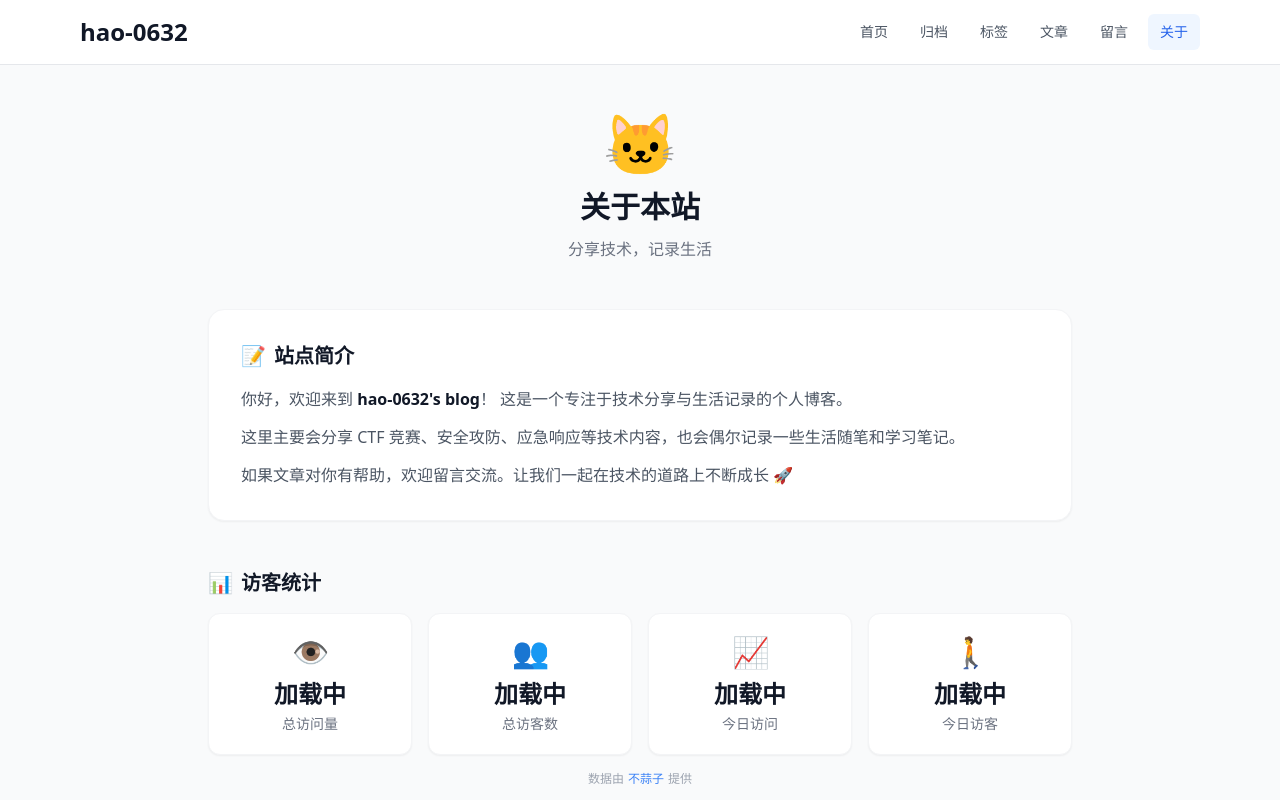
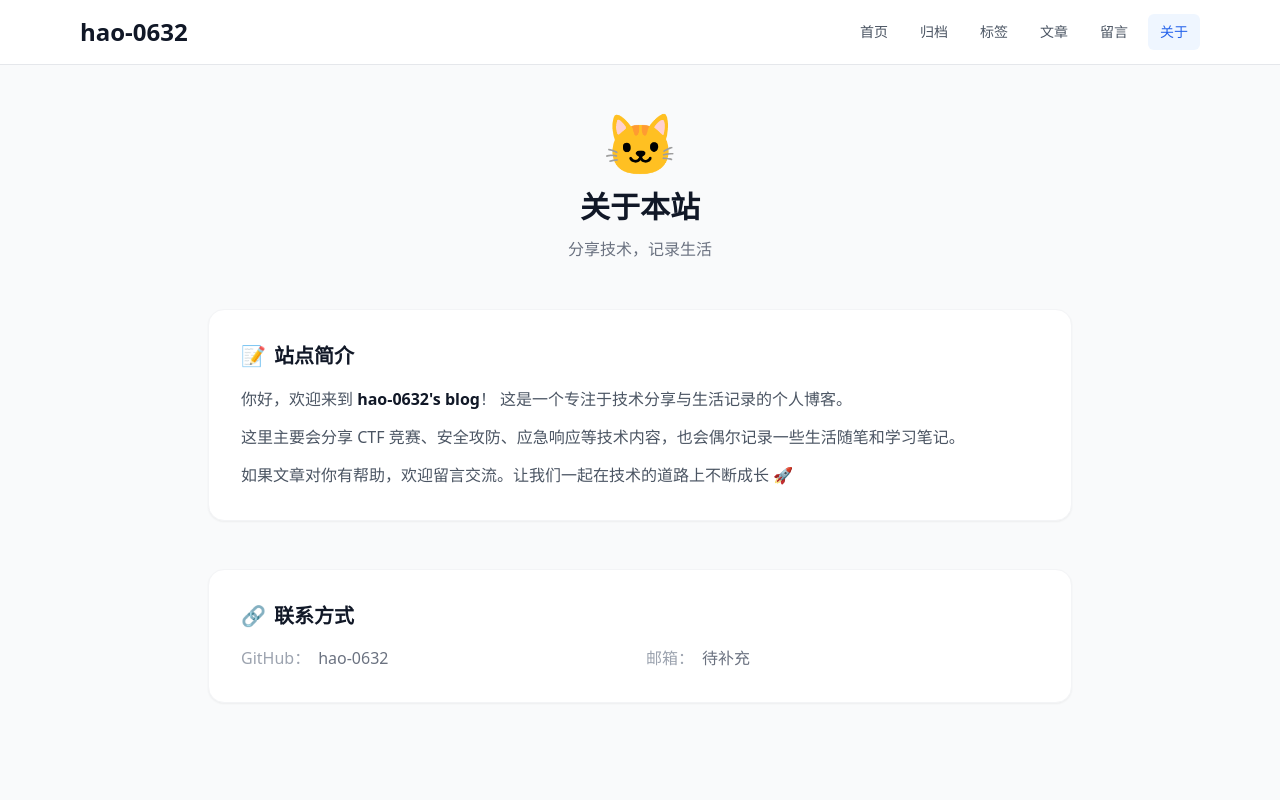
Before and after one commit to hao0632/my-blog, a Next.js app: page /about in a window 1280 px wide. Shown: the top 800 px of the page. Built offline with nearby package versions, Linux system fonts and the light colour scheme.

Commit message:
chore(about): 移除不蒜子访客统计模块
删除 Busuanzi 组件及关于页统计区块，移除外部统计脚本引用。未改动其他配置。

```diff
--- a/src/app/about/page.tsx
+++ b/src/app/about/page.tsx
@@ -1,5 +1,3 @@
-import Busuanzi from '@/components/Busuanzi';
-
 export const metadata = {
   title: '关于 | hao-0632\'s blog',
 };
@@ -34,26 +32,6 @@ export default function About() {
         </div>
       </section>
 
-      {/* 访客统计 */}
-      <section className="mb-12">
-        <h2 className="text-xl font-semibold text-gray-900 mb-4 flex items-center gap-2">
-          <span>📊</span> 访客统计
-        </h2>
-        <Busuanzi />
-        <p className="text-center text-xs text-gray-400 mt-4">
-          数据由
-          <a
-            href="https://www.busuanzi.cc/"
-            target="_blank"
-            rel="noopener noreferrer"
-            className="text-blue-500 hover:text-blue-600 mx-1"
-          >
-            不蒜子
-          </a>
-          提供
-        </p>
-      </section>
-
       {/* 联系方式 */}
       <section className="bg-white rounded-2xl border border-gray-100 shadow-sm p-6 sm:p-8">
         <h2 className="text-xl font-semibold text-gray-900 mb-4 flex items-center gap-2">
--- a/src/components/Busuanzi.tsx
+++ /dev/null
@@ -1,62 +0,0 @@
-'use client';
-
-import Script from 'next/script';
-import { useEffect, useState } from 'react';
-
-type StatItem = {
-  id: string;
-  label: string;
-  icon: string;
-};
-
-const stats: StatItem[] = [
-  { id: 'busuanzi_site_pv', label: '总访问量', icon: '👁️' },
-  { id: 'busuanzi_site_uv', label: '总访客数', icon: '👥' },
-  { id: 'busuanzi_today_pv', label: '今日访问', icon: '📈' },
-  { id: 'busuanzi_today_uv', label: '今日访客', icon: '🚶' },
-];
-
-export default function Busuanzi() {
-  const [ready, setReady] = useState(false);
-  const [failed, setFailed] = useState(false);
-
-  // 脚本加载超过 8s 视为失败，避免一直显示"加载中"
-  useEffect(() => {
-    if (ready) return;
-    const timer = setTimeout(() => {
-      if (!ready) setFailed(true);
-    }, 8000);
-    return () => clearTimeout(timer);
-  }, [ready]);
-
-  return (
-    <>
-      <Script
-        src="//cdn.busuanzi.cc/busuanzi/3.6.9/busuanzi.min.js"
-        strategy="afterInteractive"
-        onLoad={() => setReady(true)}
-        onError={() => setFailed(true)}
-      />
-
-      <div className="grid grid-cols-2 md:grid-cols-4 gap-4">
-        {stats.map((stat) => (
-          <div
-            key={stat.id}
-            className="flex flex-col items-center justify-center p-5 bg-white rounded-xl border border-gray-100 shadow-sm hover:shadow-md hover:border-blue-100 transition-all"
-          >
-            <span className="text-3xl mb-2" aria-hidden>
-              {stat.icon}
-            </span>
-            <span
-              id={stat.id}
-              className="text-2xl font-bold text-gray-900 tabular-nums"
-            >
-              {failed ? '—' : ready ? '' : '加载中'}
-            </span>
-            <span className="text-sm text-gray-500 mt-1">{stat.label}</span>
-          </div>
-        ))}
-      </div>
-    </>
-  );
-}
```
